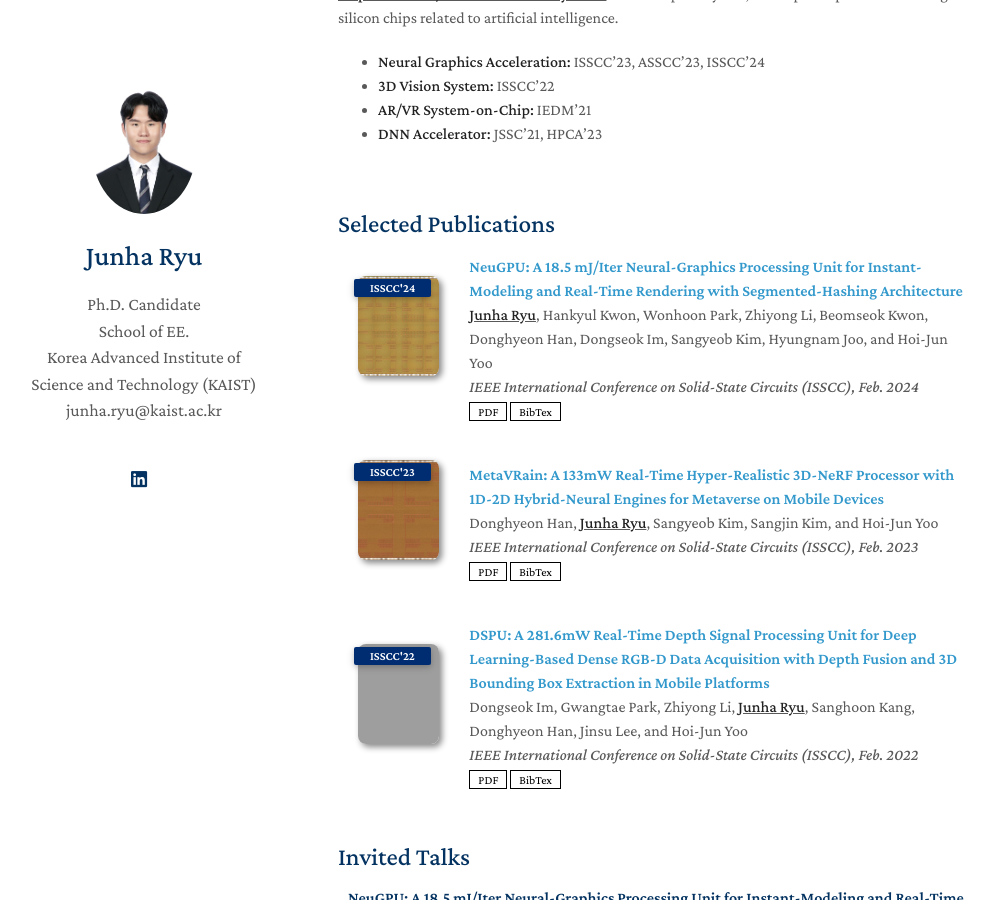
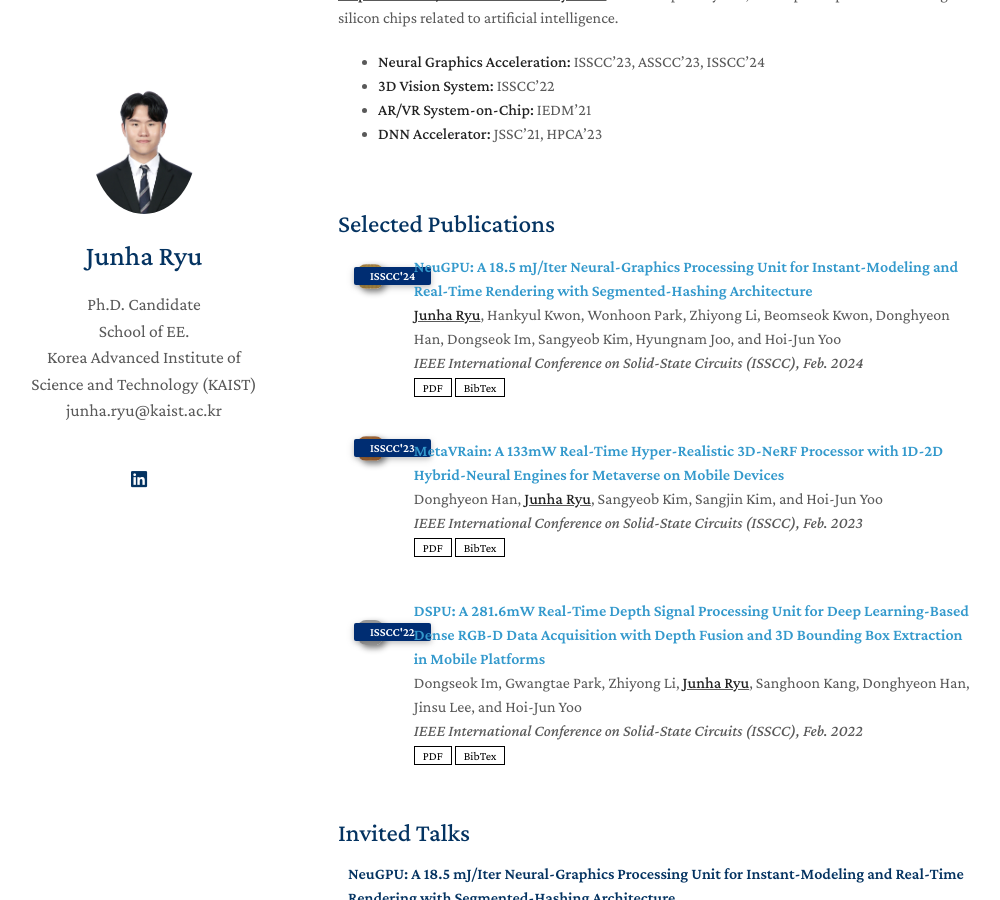
Before and after one commit to junharyu/junharyu.github.io, a Jekyll site: the page built from index.md, in a window 1280 px wide and 900 px high, scrolled down 329 px. Shown: the whole window, without its empty margins (132-1132 px from the left). Built offline with Jekyll 4.4.1, drawn with Linux system fonts in a browser that asks for light colours; nearby versions of some CDN libraries; a style sheet for code colours, icons or effects is not loaded; our own code applies the rules of GitHub Pages for plain Markdown files; grey boxes are pictures that could not be loaded.

Commit message:
Update publications.md

```diff
--- a/_includes/publications.md
+++ b/_includes/publications.md
@@ -9,7 +9,7 @@
 <div class="pub-row">
   <div class="col-sm-3 abbr" style="position: relative;padding-right: 15px;padding-left: 15px;">
     {% if link.image %}
-    <img src="{{ link.image }}" class="teaser img-fluid z-depth-1" style="width:100px;height:100px">
+    <img src="{{ link.image }}" class="teaser img-fluid z-depth-1" style="width:25px;height:25px">
     {% endif %}
     {% if link.conference_short %}
     <abbr class="badge">{{ link.conference_short }}</abbr>
```
